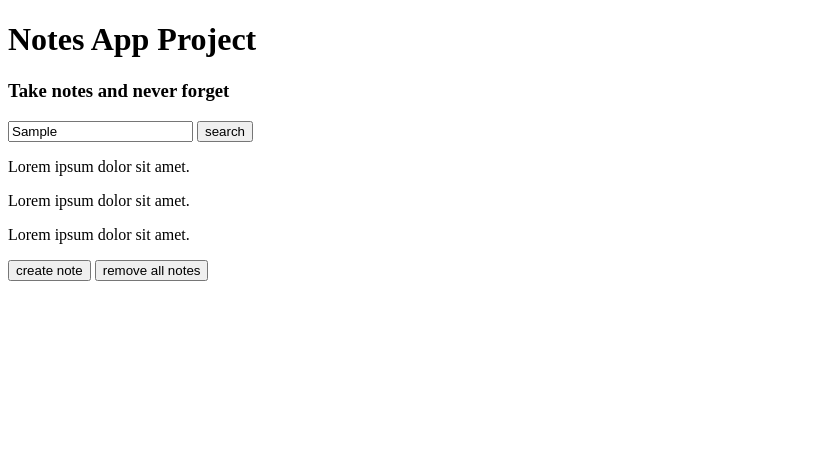
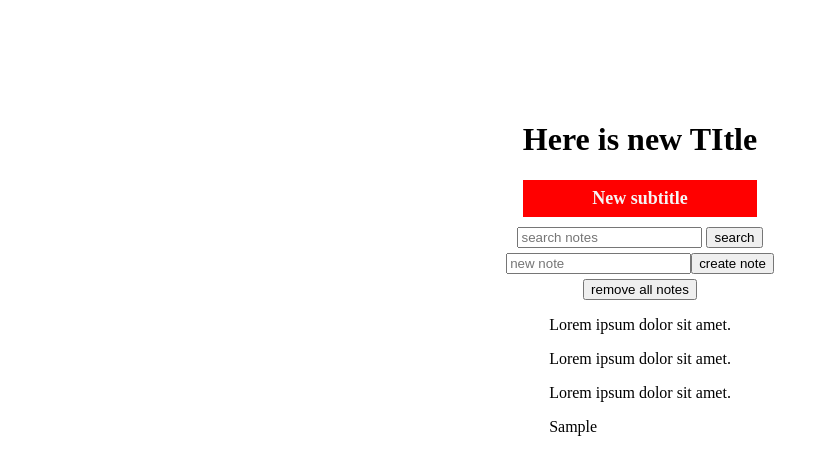
Before and after one commit to BojanMijatovic/You-Don-t-Know-JS-Yet, a plain HTML site: page Notes App Project/index.html in a window 1280 px wide. Both pictures are taken after typing "Sample" into the empty fields and a click on the button "create note". Shown: the whole page, without its empty margins (0-829 px from the left). Drawn offline with Linux system fonts and the light colour scheme.

Commit message:
create new app

```diff
--- a/Notes App Project/index.html
+++ b/Notes App Project/index.html
@@ -16,6 +16,12 @@
       <input type="text" id="search-notes" placeholder="search notes" />
       <button id="searchBtn">search</button>
     </form>
+
+    <div class="create">
+      <input type="text" id="new-note" placeholder="new note" />
+      <button class="createNote">create note</button>
+    </div>
+    <button class="removeNotes">remove all notes</button>
     <div class="notes">
       <div class="note">
         <p class="note__title">Lorem ipsum dolor sit amet.</p>
@@ -26,8 +32,6 @@
       <div class="note">
         <p class="note__title">Lorem ipsum dolor sit amet.</p>
       </div>
-      <button class="createNote">create note</button>
-      <button class="removeNotes">remove all notes</button>
     </div>
   </body>
 </html>
--- a/Notes App Project/main.js
+++ b/Notes App Project/main.js
@@ -1,12 +1,39 @@
 
-const title = document.querySelector('.title');
+const title = document.querySelector('.title h1');
+const subTitle = document.querySelector('.title h3');
+
+title.textContent = 'Here is new TItle';
+subTitle.textContent = 'New subtitle';
+subTitle.classList.add('subtitle');
 
 //  search
 const searchNotes = document.getElementById('search-notes');
 const searchBtn = document.getElementById('searchBtn');
 
 //  note
+const notesArr = [];
 const notes = document.querySelector('.notes');
 const note = document.querySelector('.note');
+const newNote = document.getElementById('new-note');
 const createNoteBtn = document.querySelector('.createNote');
 const removeAllNotesBtn = document.querySelector('.removeNotes');
+
+//  create new note
+createNoteBtn.addEventListener('click', function () {
+  const noteEl = document.createElement('p');
+  const newNoteValue = newNote.value;
+  newNoteValue == '' ? subTitle.textContent = 'Please insert value' : false;
+  noteEl.textContent = newNoteValue;
+
+  notesArr.push(newNoteValue);
+  notes.append(noteEl);
+  newNote.value = '';
+  console.log(notesArr);
+})
+
+
+const showAllNotes = function (notes) {
+  notes.forEach(function (note) {
+
+  })
+}
--- a/Notes App Project/style.css
+++ b/Notes App Project/style.css
@@ -0,0 +1,29 @@
+ body {
+   display: flex;
+   align-items: center;
+   flex-direction: column;
+   margin-top: 100px;
+ }
+
+ .subtitle {
+   margin: 0 auto;
+   background-color: red;
+   font-size: 18px;
+   text-align: center;
+   color: whitesmoke;
+   padding: 8px;
+   margin-bottom: 10px;
+ }
+
+ .displayNone {
+   display: none;
+ }
+
+ .display {
+   display: block;
+ }
+
+ .create {
+   display: flex;
+   margin: 5px;
+ }
```
